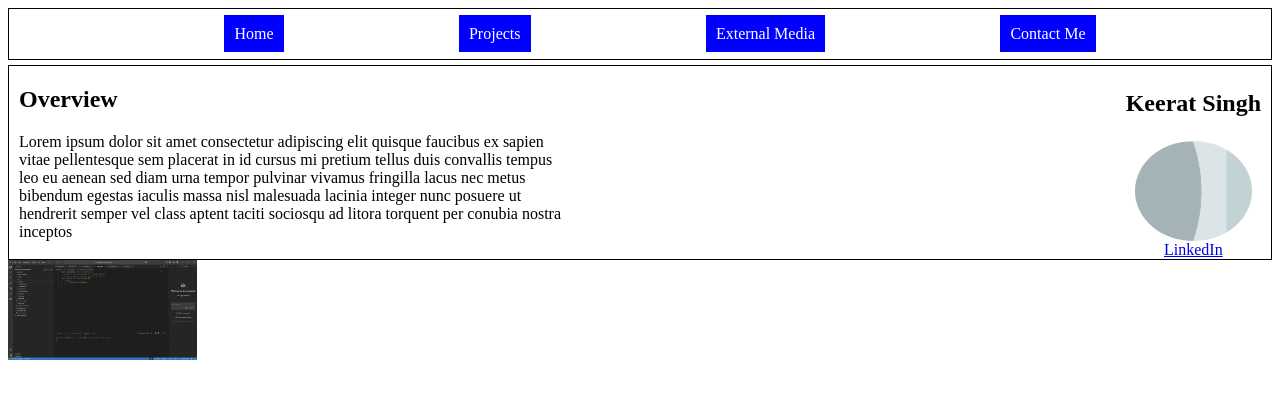
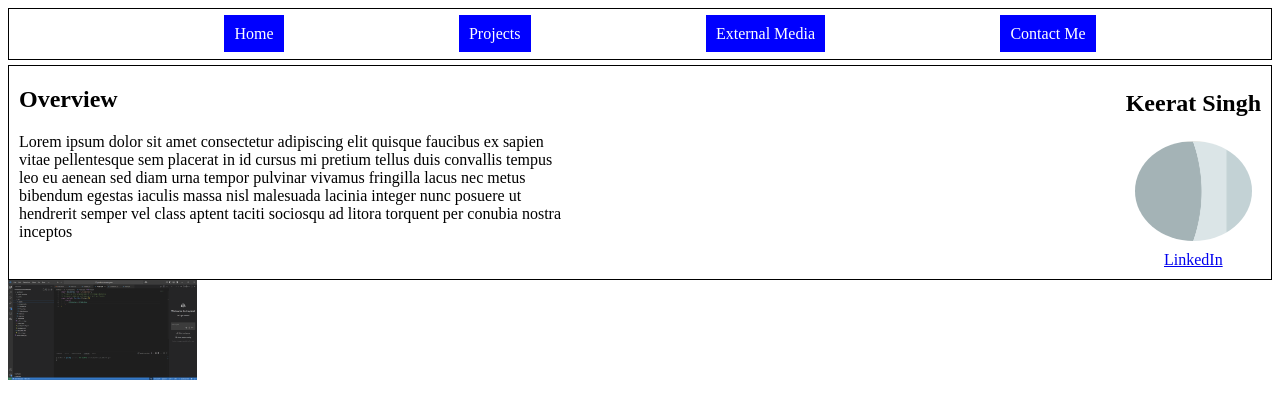
Before and after one commit to YDancer/portfolio, a React (Vite) app: page / in a window 1280 px wide. Shown: the top 418 px of the page. Built offline with nearby package versions, Linux system fonts and the light colour scheme.

Commit message:
Overview Layout Rough Completion
Looks good for layout, additional styling later

```diff
--- a/src/components/Overview.css
+++ b/src/components/Overview.css
@@ -21,6 +21,11 @@
     border-radius: 100%;
 }
 
+.right > a{
+    margin-top: 10px;
+    margin-bottom: 10px;
+}
+
 p{
     max-width: 50%;
 }
```
